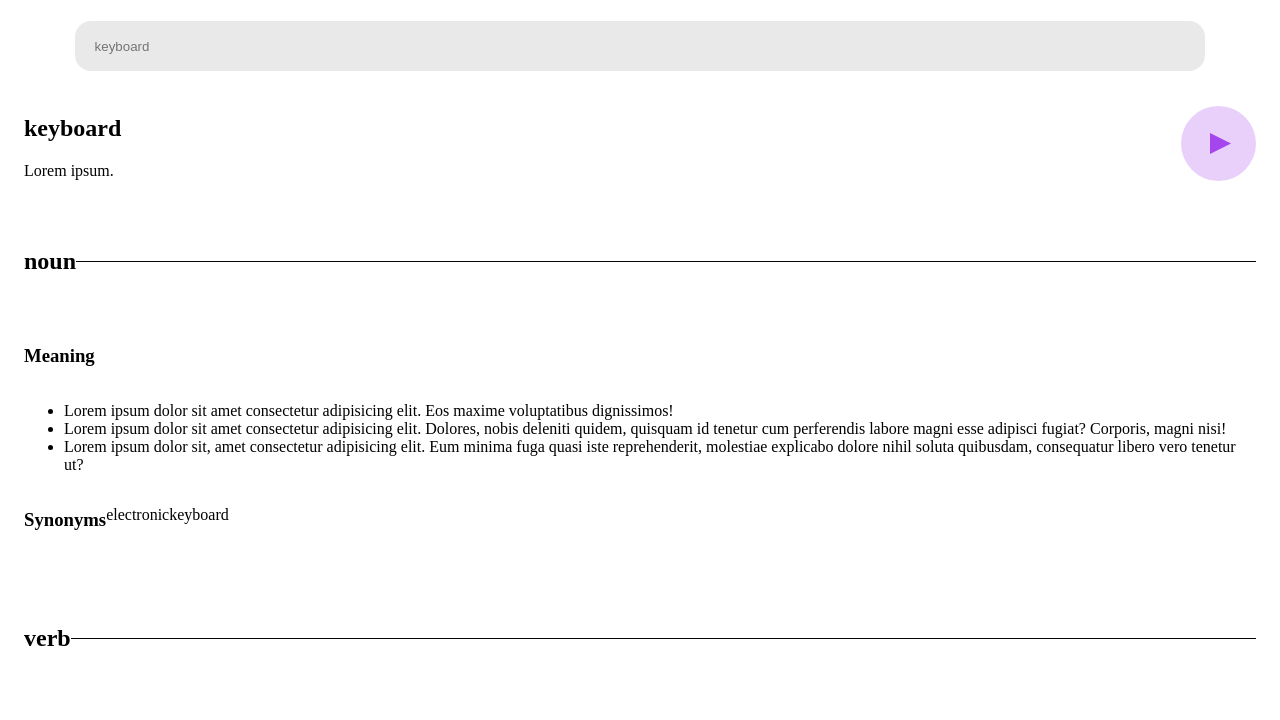
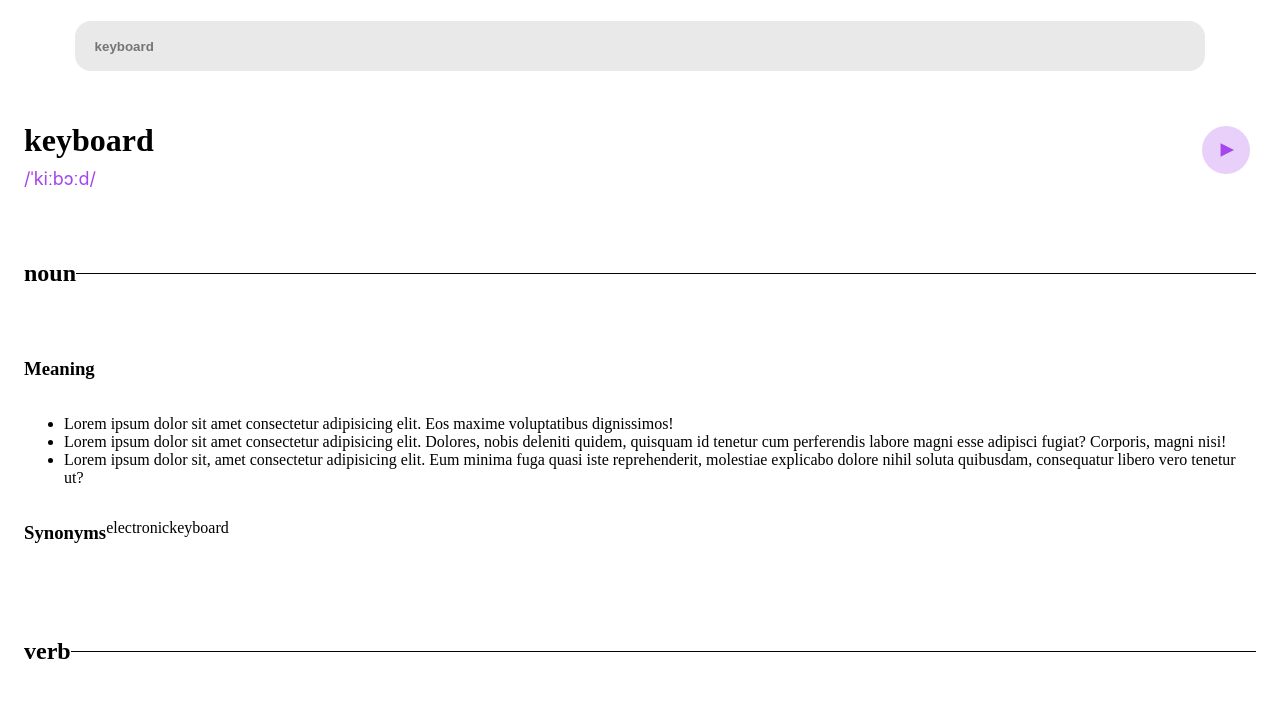
Before and after one commit to davupls/dictionary-web-app, a plain HTML site: page index.html in a window 1280 px wide. Shown: the part 59-779 px from the top of the page. Drawn offline with Linux system fonts and the light colour scheme; a web font is replaced by a local one.

Commit message:
Enhance header layout: add pronunciation text, update audio button styling, and apply bold font to key elements

```diff
--- a/index.html
+++ b/index.html
@@ -55,11 +55,13 @@
     <article>
       <header id="word-wrap">
         <div>
-          <h1>keyboard</h1>
-          <p>Lorem ipsum.</p>
+          <h1 id="word">keyboard</h1>
+            <p id="pronunciation" class="preset-body-M">/ˈkiːbɔːd/</p>
         </div>
         <div>
-          <img src="./assets/images/icon-play.svg" alt="" />
+          <button id="audio-btn">
+            <img src="./assets/images/icon-play.svg" alt="" />
+          </button>
         </div>
       </header>
 
--- a/style.css
+++ b/style.css
@@ -128,6 +128,7 @@ input {
   padding-left: 20px;
   height: 48px;
   width: 90%;
+  font-weight: bold;
 }
 
 /* WORD Section */
@@ -137,6 +138,29 @@ input {
   justify-content: space-between;
   align-items: center;
   margin-bottom: 32px;
+}
+
+#word {
+  font-size: 32px;
+  font-weight: bold;
+  margin-bottom: 0;
+}
+
+#pronunciation {
+  margin-top: 8px;
+  font-weight: 400;
+  color: var(--primary-color);
+}
+
+#word-wrap img {
+  width: 48px;
+}
+
+#audio-btn {
+  background-color: transparent;
+  border: none;
+  cursor: pointer;
+  outline: none;
 }
 
 
```
